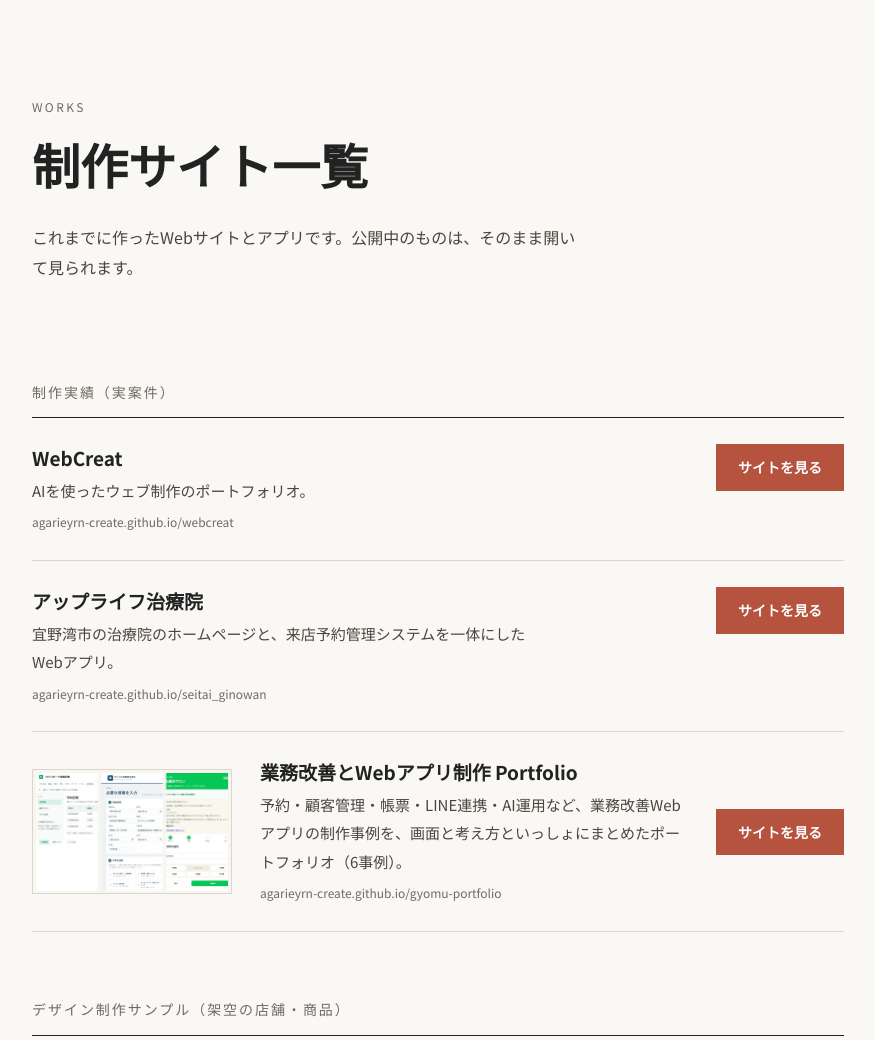
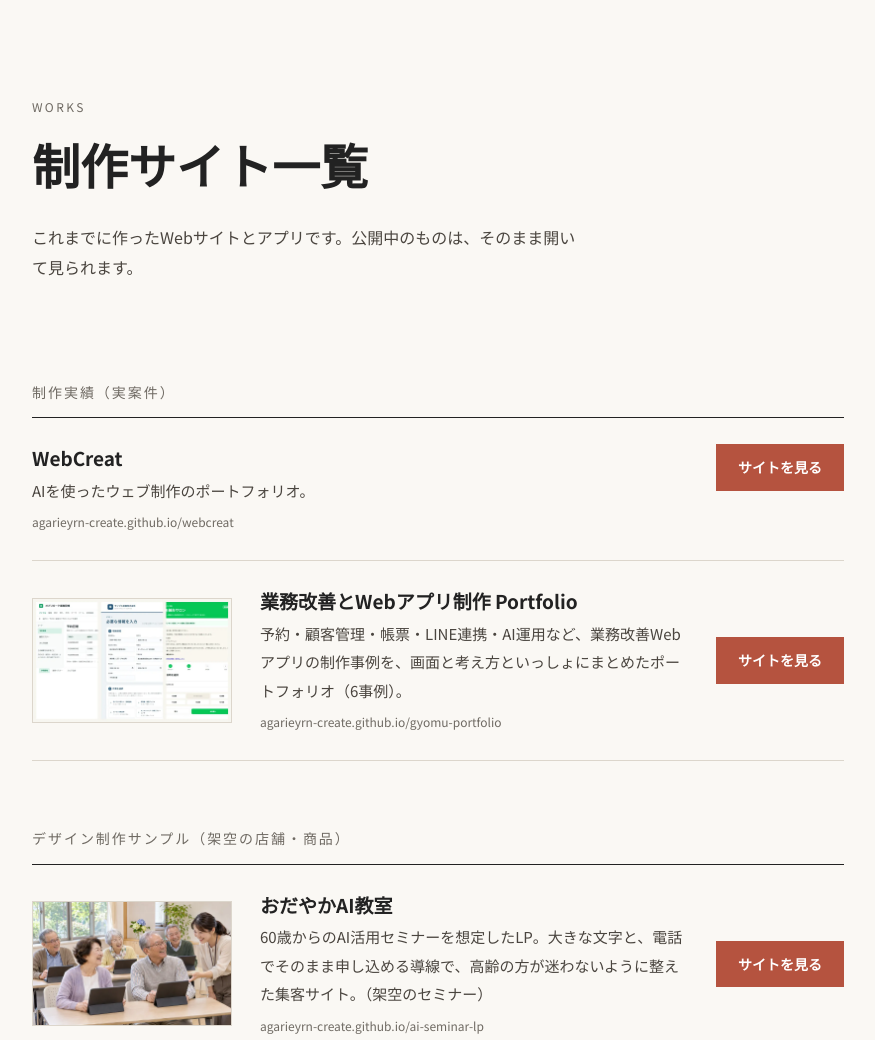
Before and after one commit to agarieyrn-create/agarieyrn-create.github.io, a plain HTML site: page index.html in a window 1280 px wide. Shown: the top 1040 px of the page, without its empty margins (202-1077 px from the left). Drawn offline with Linux system fonts and the light colour scheme.

Commit message:
一覧から実案件1件を外し、コーラLPの説明を更新
Co-Authored-By: Claude Sonnet 5.5 <noreply@anthropic.com>
Claude-Session: https://claude.ai/code/session_01K3RG3jWkUuDhs7smsqdQjQ

```diff
--- a/index.html
+++ b/index.html
@@ -69,14 +69,6 @@ footer{padding:48px 0 72px;font-size:12px;color:var(--mute)}
             <span class="host">agarieyrn-create.github.io/webcreat</span>
           </div>
           <a class="go" href="https://agarieyrn-create.github.io/webcreat/">サイトを見る</a>
-        </li>
-        <li>
-          <div>
-            <h3>アップライフ治療院</h3>
-            <p>宜野湾市の治療院のホームページと、来店予約管理システムを一体にしたWebアプリ。</p>
-            <span class="host">agarieyrn-create.github.io/seitai_ginowan</span>
-          </div>
-          <a class="go" href="https://agarieyrn-create.github.io/seitai_ginowan/">サイトを見る</a>
         </li>
         <li class="has-thumb">
           <a class="thumb" href="https://agarieyrn-create.github.io/gyomu-portfolio/" tabindex="-1" aria-hidden="true"><img src="thumbs/gyomu-portfolio.webp" width="800" height="500" alt="" loading="lazy" decoding="async"></a>
@@ -151,7 +143,7 @@ footer{padding:48px 0 72px;font-size:12px;color:var(--mute)}
           <a class="thumb" href="https://agarieyrn-create.github.io/cola-lp/" tabindex="-1" aria-hidden="true"><img src="thumbs/cola-lp.webp" width="800" height="500" alt="" loading="lazy" decoding="async"></a>
           <div>
             <h3>コーラの魅力LP</h3>
-            <p>ひと口目の爽快感を主役に、味や飲み方をまとめた非公式ファンLP。実写風の画像で作り込んだ静止デザイン。</p>
+            <p>ひと口目の爽快感を主役に、味や飲み方をまとめた非公式ファンLP。実写風の画像で作り込み、グラスに注ぐ動きを入れています。</p>
             <span class="host">agarieyrn-create.github.io/cola-lp</span>
           </div>
           <a class="go" href="https://agarieyrn-create.github.io/cola-lp/">サイトを見る</a>
```
